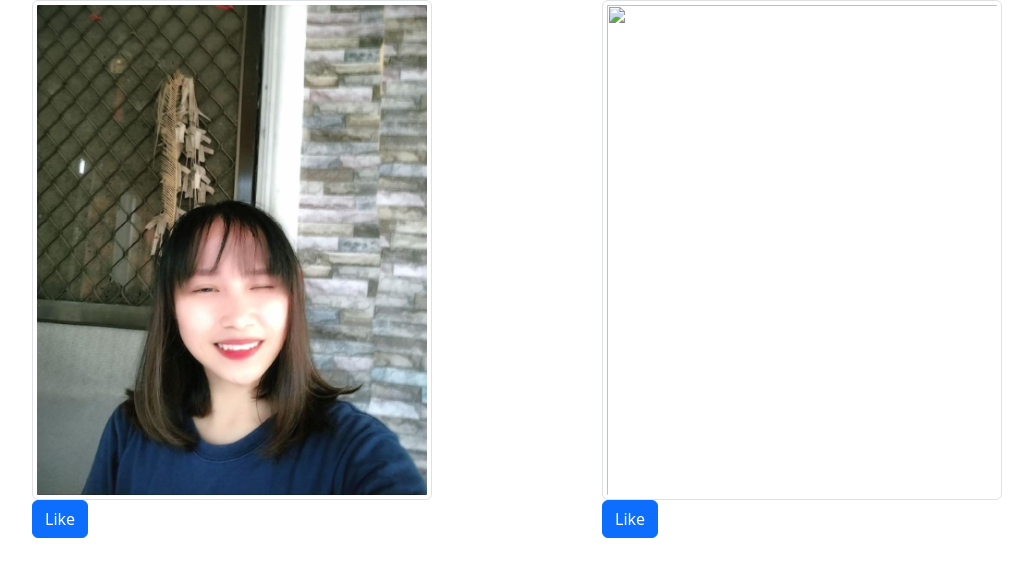
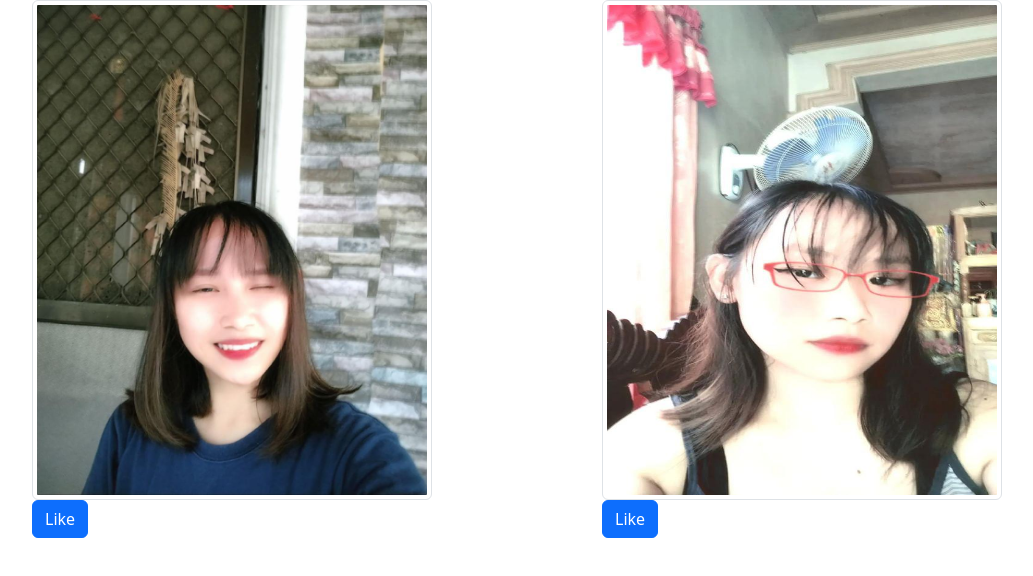
Before and after one commit to kairenman/Kairen.github.io, a plain HTML site: page index.html in a window 1280 px wide. Shown: the whole page, without its empty margins (50-1083 px from the left). Drawn offline with nearby package versions, Linux system fonts and the light colour scheme.

Commit message:
Update index.html

```diff
--- a/index.html
+++ b/index.html
@@ -12,7 +12,7 @@
                  <button class="btn btn-primary" type="button"> Like</button>
                </div>
                <div class="col-6">
-                 <img src="Pic2.jpeg" class="img-thumbnail" style="width:400px;height:500px;"/><br>
+                 <img src="IMG_20240519_123211_448.jpg" class="img-thumbnail" style="width:400px;height:500px;"/><br>
                  <button class="btn btn-primary" type="button"> Like</button>
                </div>
          </div>
```
